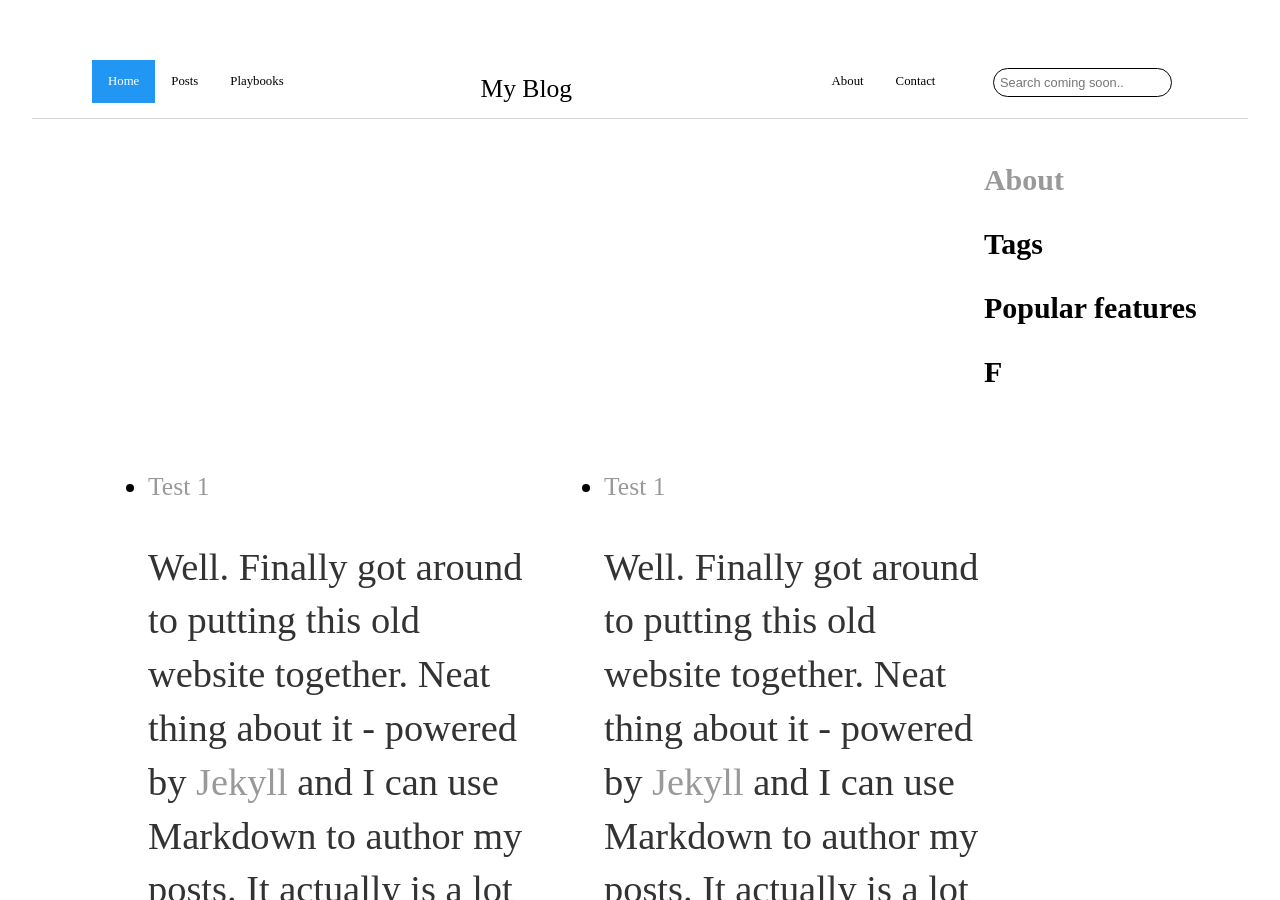
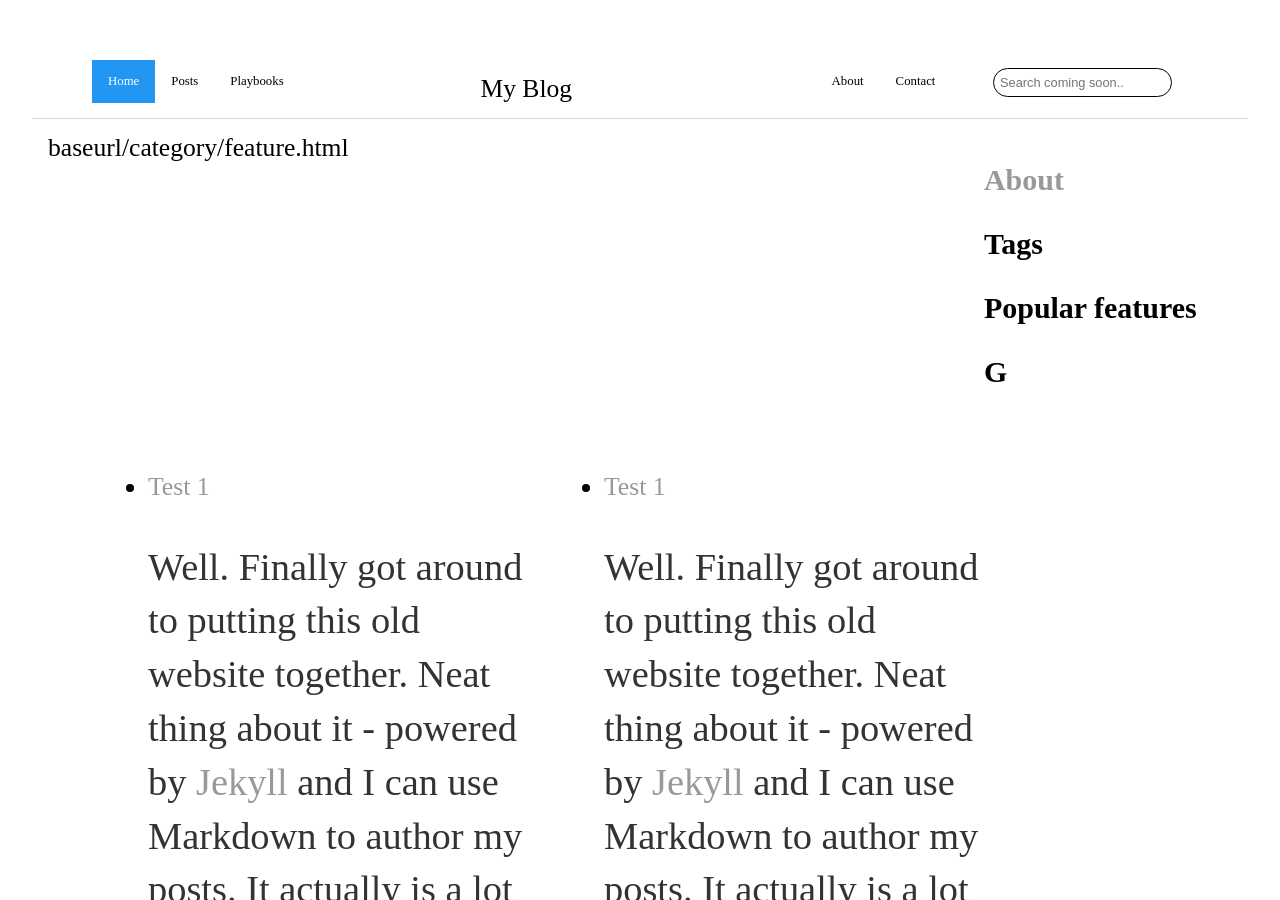
Before and after one commit to billparry99/billparry99.github.io, a Jekyll site: the page built from index.html, in a window 1280 px wide and 900 px high. Built offline with Jekyll 4.4.1, drawn with Linux system fonts in a browser that asks for light colours.

Commit message:
Update def2.html

```diff
--- a/_layouts/def2.html
+++ b/_layouts/def2.html
@@ -33,7 +33,7 @@
 
 			<div class="mainrow">
 			 	<div class="mainmain">
-					{{ baseurl/category/feature.html }}
+					baseurl/category/feature.html
 				</div>
 
 				<div class="mainside">
@@ -41,7 +41,7 @@
 						<h3><a href="/about">About</a></h3>
 						<h3>Tags</h3>
 						<h3>Popular features</h3>
-						<h3>F</h3>
+						<h3>G</h3>
 				</div>
 			</div>
 
```
